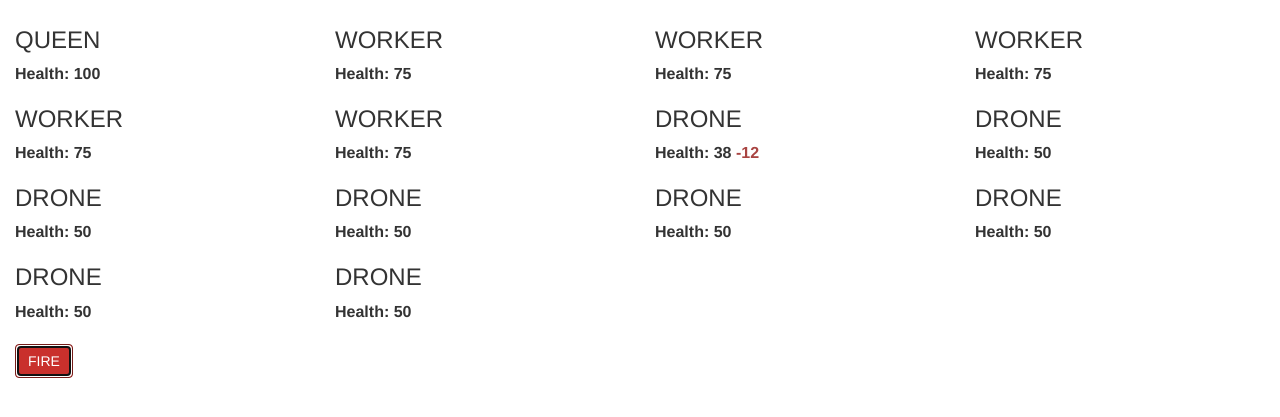
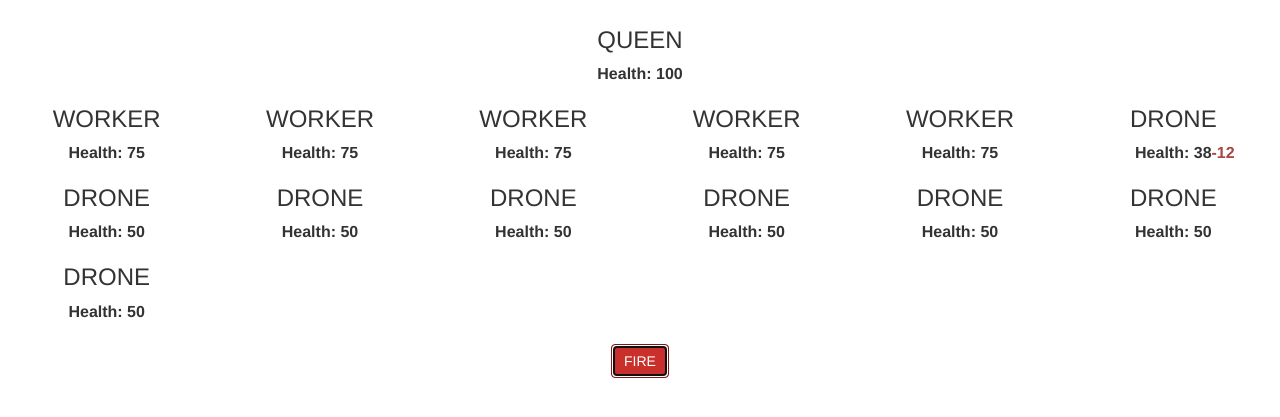
Before and after one commit to ch-pp-rs/BeeGame, a website: page index.html in a window 1280 px wide. Both pictures are taken after a click on the button "FIRE". Shown: the part 63-480 px from the top of the page. Drawn offline with nearby package versions, Linux system fonts and the light colour scheme; some packages are replaced by stand-ins of ours; files that its build step writes are made by us from their sources.

Commit message:
Update styles.

```diff
--- a/index.html
+++ b/index.html
@@ -13,16 +13,19 @@
 <div class="container-fluid" ng-controller="BeeController">
     <h1>{{enemies.length}} Bees Left</h1>
 
-    <div class="row">
-        <div class="col-xs-3" ng-repeat="enemy in enemies">
-            <h3 class="name-bee">{{enemy.type}}</h3>
+    <div class="row text-center">
+        <div ng-class="{'col-sm-12': enemy.type === 'queen', 'col-sm-2': enemy.type === 'worker' || enemy.type === 'drone'}"
+             ng-repeat="enemy in enemies">
+            <h3 class="text-uppercase">{{enemy.type}}</h3>
       <span class="health-points">
           Health: {{enemy.life}}
-          <span class="text-danger fadein fadeout"
+          <span class="is-hit text-danger fadeout"
                 ng-show="enemy.isHit">-{{enemy.hitPoints}}</span></span>
         </div>
     </div>
-    <button class="btn btn-danger btn-fire"
+    <div class="row">
+        <div class="col-sm-12 text-center">
+            <button class="btn btn-danger btn-fire text-uppercase"
                     ng-click="shootRandomEnemy()"
                     ng-show="!gameOver">Fire
             </button>
@@ -30,10 +33,12 @@
             <div ng-show="gameOver">
                 You Win!
             </div>
-    <button class="btn btn-success"
+            <button class="btn btn-success text-uppercase"
                     ng-click="setupGame()"
                     ng-show="gameOver">Reset
             </button>
+        </div>
+    </div>
 </div>
 
 <!-- bower:js -->
--- a/styles/main.css
+++ b/styles/main.css
@@ -1,10 +1,5 @@
-.name-bee {
-    text-transform: uppercase;
-}
-
 .btn-fire {
     margin-top: 20px;
-    text-transform: uppercase;
 }
 
 .health-points {
@@ -12,7 +7,10 @@
     font-weight: bold;
 }
 
-.fadein.ng-hide-remove,
+.is-hit {
+    position: absolute;
+}
+
 .fadeout.ng-hide-add {
     -webkit-transition: 400ms ease-in-out all;
     -moz-transition: 400ms ease-in-out all;
@@ -20,12 +18,10 @@
     transition: 400ms ease-in-out all;
 }
 
-.fadein.ng-hide-remove,
 .fadeout.ng-hide-add.ng-hide-add-active {
     opacity: 0;
 }
 
-.fadeout.ng-hide-add,
-.fadein.ng-hide-remove.ng-hide-remove-active {
+.fadeout.ng-hide-add {
     opacity: 1;
 }
```
Lines whose indentation alone changed are shown as unchanged.
